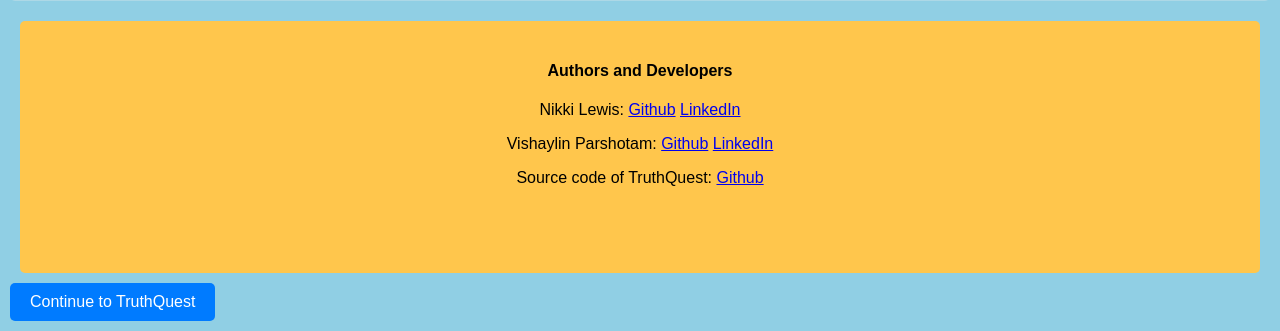
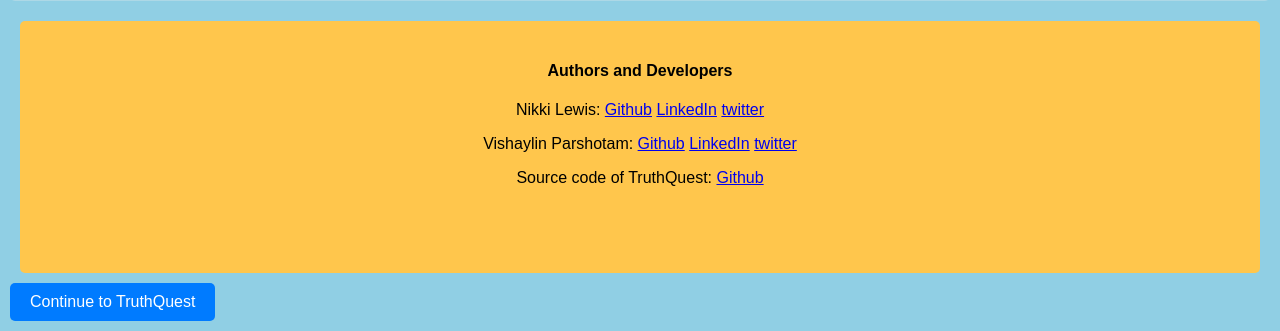
Before and after one commit to Grey-What/TruthQuest, a Flask app: page / in a window 1280 px wide. Shown: the part 1945-2276 px from the top of the page. Run offline with Flask 3, Linux system fonts and the light colour scheme; parts of the project's set-up code (start-up, migrations or seed data) failed here and were passed over.

Commit message:
added twitter

```diff
--- a/web_flask/templates/landing_page.html
+++ b/web_flask/templates/landing_page.html
@@ -66,8 +66,8 @@
         <div id ="devop">
             <h4>Authors and Developers</h4>
 
-                <p>Nikki Lewis: <a href="https://github.com/Grey-What">Github</a>  <a href="www.linkedin.com/in/nikki-lewis-0x7d2">LinkedIn</a></p>
-                <p>Vishaylin Parshotam: <a href="https://github.com/Vishaylinp">Github</a>  <a href="www.linkedin.com/in/vishaylin-parshotam-46a859277">LinkedIn</a></p>
+                <p>Nikki Lewis: <a href="https://github.com/Grey-What">Github</a>  <a href="www.linkedin.com/in/nikki-lewis-0x7d2">LinkedIn</a>  <a href="https://x.com/Nick_Python">twitter</a></p>
+                <p>Vishaylin Parshotam: <a href="https://github.com/Vishaylinp">Github</a>  <a href="www.linkedin.com/in/vishaylin-parshotam-46a859277">LinkedIn</a>  <a href="https://x.com/Vishaylin">twitter</a></p>
 
                 <p>Source code of TruthQuest: <a href="https://github.com/Grey-What/TruthQuest">Github</a></p>
         </div>
```
